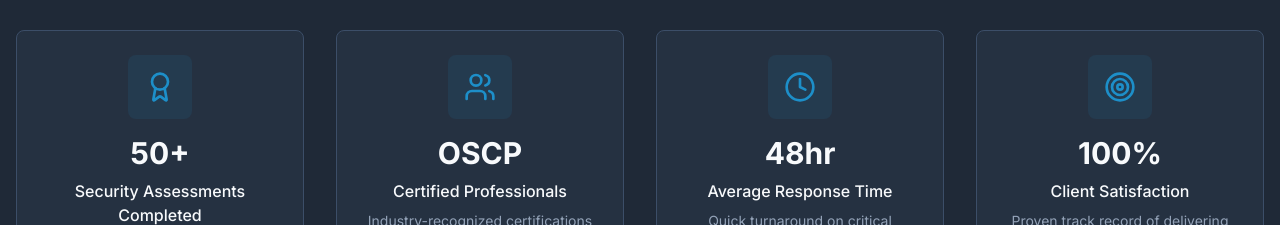
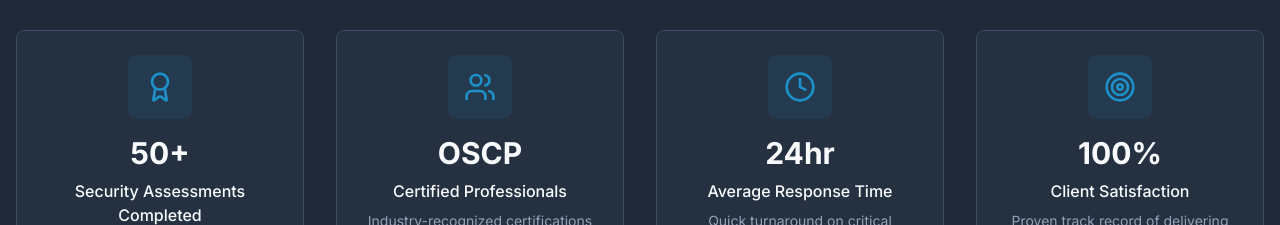
Before and after one commit to Netshield-Enterprise/netshield-nexus-portal, a React (Vite) app: page / in a window 1280 px wide. Shown: the part 3780-4005 px from the top of the page. Built offline with nearby package versions, Linux system fonts and the light colour scheme.

Commit message:
Fix: response time

```diff
--- a/src/components/sections/TeamSection.tsx
+++ b/src/components/sections/TeamSection.tsx
@@ -17,7 +17,7 @@ const TeamSection = () => {
     },
     {
       icon: <Clock className="w-8 h-8" />,
-      number: "48hr",
+      number: "24hr",
       label: "Average Response Time",
       description: "Quick turnaround on critical security incidents and assessments"
     },
```
